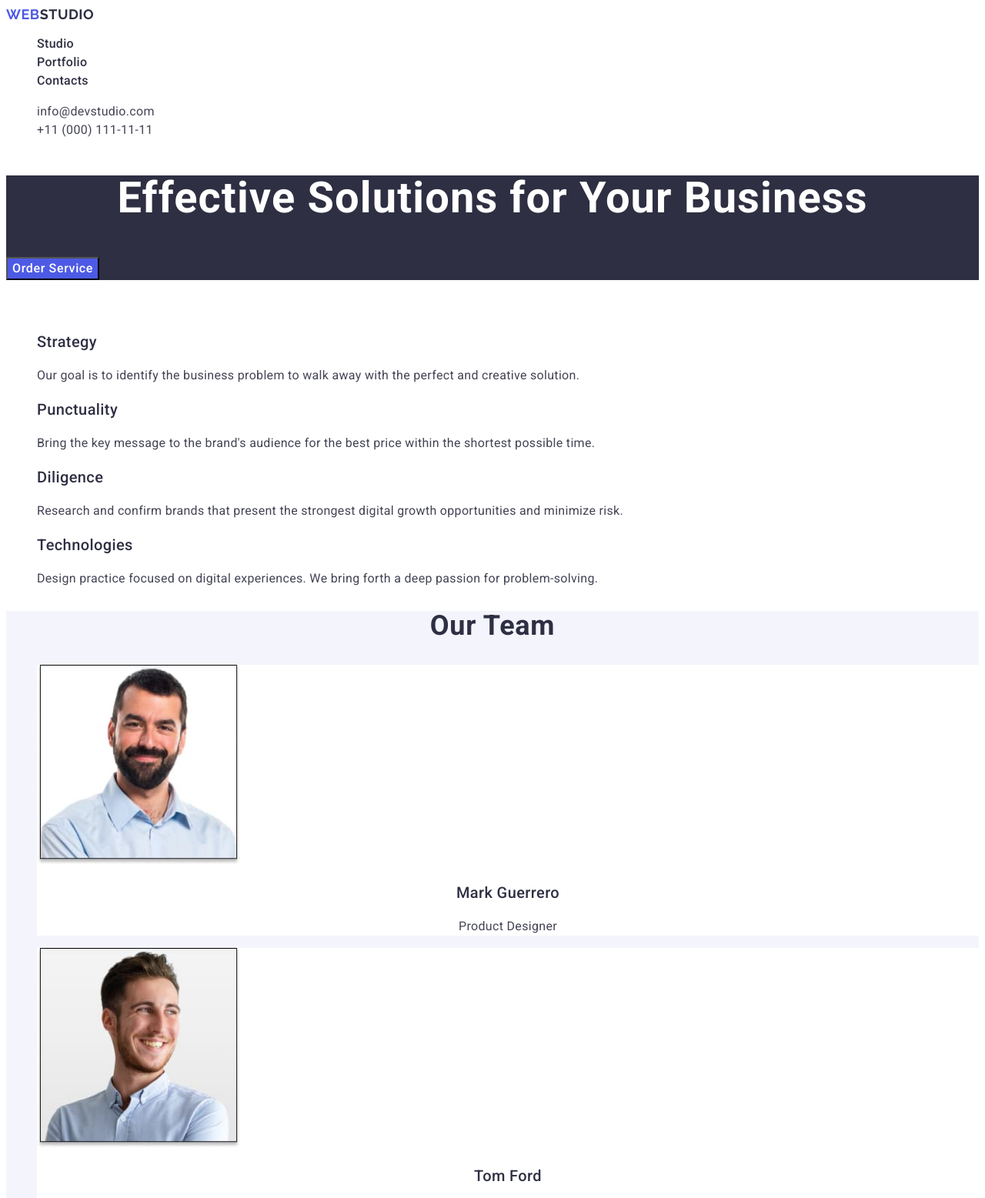
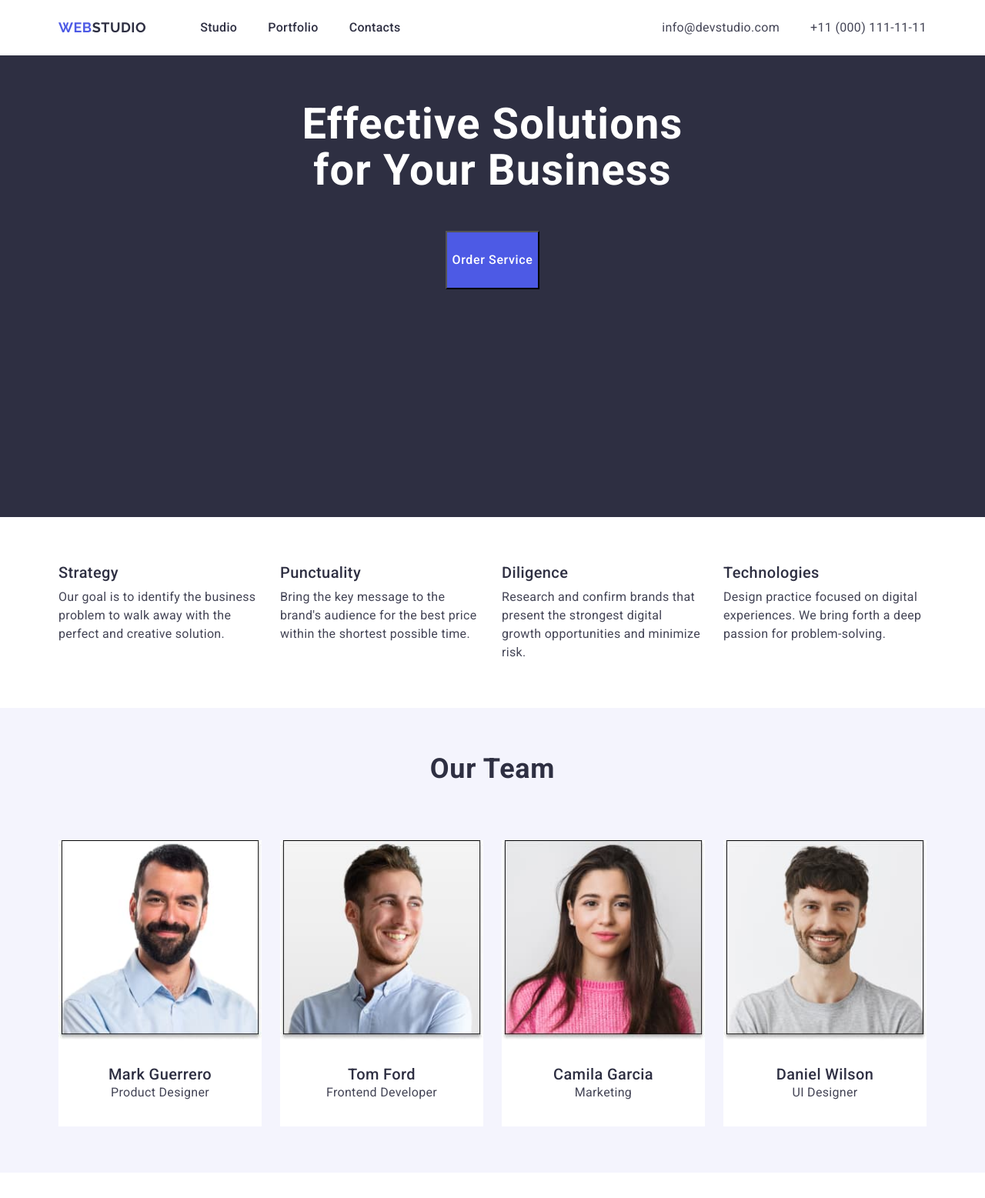
Before and after one commit to Yurii-Hnatenko/goit-markup-hw-03, a plain HTML site: page index.html in a window 1280 px wide. Shown: the top 1557 px of the page at 77% size. Drawn offline with nearby package versions, Linux system fonts and the light colour scheme.

Commit message:
html-css-v.1

```diff
--- a/css/styles.css
+++ b/css/styles.css
@@ -1,3 +1,26 @@
+/* ============== COMMON STYLES ============== */
+h1,
+h2,
+h3,
+h4,
+h5,
+h6,
+p {
+  margin-top: 0;
+  margin-bottom: 0;
+}
+
+ul,
+ol {
+  margin-top: 0;
+  margin-bottom: 0;
+  padding-left: 0;
+}
+
+img {
+    display: block;
+}
+
 /* Маркери списку */
 .list {
     list-style-type: none;
@@ -15,7 +38,60 @@ body {
     color: #434455;
     background-color: #FFFFFF;
 }
-/* HEADER */
+
+/* .accent-color { */
+    /* color: #fd9222; */
+/* } */
+
+.section-title {
+    font-size: 24px;
+    font-weight: 600;
+    line-height: 1.17;
+    letter-spacing: -0.03em;
+    text-align: center;
+    text-transform: uppercase;
+    color: #111111;
+}
+/* Приховуваний елемент */
+.visually-hidden {
+    position: absolute;
+    width: 1px;
+    height: 1px;
+    margin: -1px;
+    border: 0;
+    padding: 0;
+
+    white-space: nowrap;
+    clip-path: inset(100%);
+    clip: rect(0 0 0 0);
+    overflow: hidden;
+}
+
+.container {
+    width: 1158px;
+    margin-left: auto;
+    margin-right: auto;
+    padding-left: 15px;
+    padding-right: 15px;
+}
+
+.section {
+    padding-top: 60px;
+    padding-bottom: 60px;
+}
+/* ============== /COMMON STYLES ============== */
+
+/* ============== HEADER ============== */
+.page-navigation {
+    display: flex;
+    align-items: center;
+}
+
+.page-navigation-heder {
+    display: flex;
+    justify-content: space-between;
+    align-items: center;
+}
 .menu-link:hover,
 .menu-link:focus,
 .connect-link:hover,
@@ -34,17 +110,27 @@ body {
     line-height: 1.17; /* 116.667% */
     letter-spacing: 0.03em;
     text-transform: uppercase;
+    margin-right: 70px;
 }
 span {
     color: #2e2f42;
 }
 .menu-link {
-   font-size: 16px;
-   font-weight: 500;
-   line-height: 1.5; /* 150% */
-   letter-spacing: 0.02em;
-   color: #2E2F42;
+    display: block;
+    padding-top: 24px;
+    padding-bottom: 24px;
+    font-size: 16px;
+    font-weight: 500;
+    line-height: 1.5; /* 150% */
+    letter-spacing: 0.02em;
+    color: #2E2F42;
 }
+
+.menu {
+   display: flex;
+   column-gap: 40px;
+}
+
 .connect-link {
     color:  #434455;
     font-family: Roboto, sans-serif;
@@ -57,9 +143,14 @@ span {
 .connect {
     font-style: normal;
 }
-/* MOTTO */
+/* ============== /HEADER ============== */
+
+/* ============== MOTTO ============== */
 .size-section {
     background:  #2E2F42;
+    height: 600px;
+    /* padding-top: 188px; */
+    /* padding-bottom: 188px; */
 }
 .main-title {
     color:  #ffffff;
@@ -68,17 +159,30 @@ span {
     font-weight: 700;
     line-height: 1.07; /* 107.143% */
     letter-spacing: 0.02em;
+    width: 496px;
+    margin-left: auto;
+    margin-right: auto;
+    padding-bottom: 48px;
 }
 .button-connect {
     background:  #4D5AE5;
     font-family: "Roboto", sans-serif;
     letter-spacing: 0.04em;
-    color: #ffffff
+    color: #ffffff;
+    margin-left: auto;
+    margin-right: auto;
+
 }
+/* ============== /MOTTO ============== */
 
-/* BENEFITS */
-.hidden-title {
-    opacity: 0;
+/* ============== BENEFITS ============== */
+.page-content {
+    display: flex;
+    flex-wrap: wrap;
+    column-gap: 24px;
+}
+.container-benefits {
+    width: calc(( 100% - 72px ) / 4);
 }
 .benefits-title {
     color:  #2E2F42;
@@ -86,6 +190,8 @@ span {
     font-weight: 500;
     line-height: 1.2; /* 120% */
     letter-spacing: 0.02em;
+    margin-bottom: 8px;
+
 }
 .benefits-content {
     color:  #434455;
@@ -93,10 +199,22 @@ span {
     font-weight: 400;
     line-height: 1.5; /* 150% */
     letter-spacing: 0.02em;
+
 }
-/*  Our Team */
+/* ============== /BENEFITS ============== */
+
+/*  ============== Our Team ============== */
+.list-container-team {
+    display: flex;
+    flex-wrap: wrap;
+    column-gap: 24px;
+}
 .section-team {
     background-color: #F4F4FD;
+
+}
+.photo-team {
+    margin-bottom: 32px;
 }
 .title-section-team {
     color:  #2E2F42;
@@ -106,6 +224,7 @@ span {
     line-height: 1.11; /* 111.111% */
     letter-spacing: 0.02em;
     text-transform: capitalize;
+    margin-bottom: 72px;
 }
 .photo-title {
     color:  #2E2F42;
@@ -122,11 +241,26 @@ span {
     font-weight: 400;
     line-height: 1.5; /* 150% */
     letter-spacing: 0.02em;
+    margin-bottom: 32px;
 }
 .list-team {
     background-color: #FFFFFF;
+    width: calc(( 100% - 72px ) / 4);
 }
+/*  ============== /Our Team ============== */
+
 /* Portfolio */
+.list-photo {
+    width: calc(( 100% - 48px ) / 3);
+}
+.container-photo {
+    display: flex;
+    flex-wrap: wrap;
+    column-gap: 24px;
+}
+.photo-portfolio {
+    margin-bottom: 32px;
+}
 .title-section-portfolio {
     color:  #2E2F42;
     text-align: center;
@@ -135,6 +269,7 @@ span {
     line-height: 1.11; /* 111.111% */
     letter-spacing: 0.02em;
     text-transform: capitalize;
+    margin-bottom: 72px;
 }
 .title-portfolio {
     color:  #2E2F42;
@@ -149,6 +284,7 @@ span {
     font-weight: 400;
     line-height: 1.5; /* 150% */
     letter-spacing: 0.02em;
+    margin-bottom: 32px;
 }
 /* Contacts */
 .page-footer {
@@ -170,6 +306,9 @@ span {
     font-weight: 400;
     line-height: 1.5; /* 150% */
     letter-spacing: 0.02em;
+    width: 264px;
+    margin-top: 17px;
+
 }
 .logo-span {
     color: #f4f4fd;
--- a/index.html
+++ b/index.html
@@ -7,12 +7,14 @@
       <link rel="preconnect" href="https://fonts.googleapis.com">
       <link rel="preconnect" href="https://fonts.gstatic.com" crossorigin>
       <link href="https://fonts.googleapis.com/css2?family=Raleway:wght@700&family=Roboto:wght@400;500;700&display=swap" rel="stylesheet">
+      <link rel="stylesheet" href="https://cdnjs.cloudflare.com/ajax/libs/modern-normalize/2.0.0/modern-normalize.min.css" integrity="sha512-4xo8blKMVCiXpTaLzQSLSw3KFOVPWhm/TRtuPVc4WG6kUgjH6J03IBuG7JZPkcWMxJ5huwaBpOpnwYElP/m6wg==" crossorigin="anonymous" referrerpolicy="no-referrer" />
       <link rel="stylesheet" href="./css/styles.css">
   </head>
   <body>
     <!-- HEADER -->
      <header class="page-heder">
-        <nav class="page-navigation">
+      <div class="container page-navigation-heder">
+        <nav class="page-navigation ">
             <a class="logo link" href="./index.html">Web<span>Studio</span></a>
             <ul class="menu list">
               <li class="menu-item">
@@ -26,7 +28,7 @@
               </li>
             </ul>
          </nav>
-         <address class="connect">
+         <address class="connect ">
             <ul class="menu list">
               <li class="menu-item">
                 <a class="connect-link link" href="mailto:info@devstudio.com">info@devstudio.com</a>
@@ -36,54 +38,61 @@
               </li>
             </ul>
          </address>
+        <!-- </nav> -->
+        </div>
      </header>
 
       <main>
     <!-- MOTTO -->
-        <section class="size-section">
+        <section class="size-section section">
+          <div class="container">
             <h1 class="main-title link">
               Effective Solutions
               for Your Business
             </h1>
             <button class="button-connect menu-link" type="button">Order Service</button>
-
+          </div>
         </section>
 
         <!-- BENEFITS -->
-        <section id="benefits">
-            <h2 class="hidden-title">Our benefits</h2>
+        <section  class="section" id="benefits">
+          <div class="container ">
+            <h2 class="hidden-title visually-hidden">Our benefits</h2>
           <ul class="page-content list">
-              <li>
+            <li class="page-container container-benefits">
               <h3 class="benefits-title">Strategy</h3>
               <p class="benefits-content">
                 Our goal is to identify the business
                 problem to walk away with the perfect and creative solution.
                 </p>
             </li>
-              <li>
+            <li class="page-container container-benefits">
               <h3 class="benefits-title">Punctuality</h3>
               <p class="benefits-content">
                 Bring the key message to the brand's audience for the best price within the shortest possible time.
               </p>
            </li>
-             <li>
+           <li class="page-container container-benefits">
               <h3 class="benefits-title">Diligence</h3>
               <p class="benefits-content">
                 Research and confirm brands that present the strongest digital growth opportunities and minimize risk.
               </p>
             </li>
-              <li>
+            <li class="page-container container-benefits">
               <h3 class="benefits-title">Technologies</h3>
               <p class="benefits-content">
                 Design practice focused on digital experiences. We bring forth a deep passion for problem-solving.
               </p>
             </li>
           </ul>
+          </div>
+
       </section>
       <!-- Our Team -->
-        <section class="section-team">
+      <section class="section-team section">
+        <div class="container">
           <h2 class="title-section-team">Our Team</h2>
-          <ul class="list">
+        <ul class="list list-container-team">
           <li class="list-team list">
             <img class="photo-team"
               src="./images/our-team/mark-guerrero.jpg"
@@ -124,12 +133,15 @@
             <h3 class="photo-title">Daniel Wilson</h3>
             <p class="photo-content">UI Designer</p>
           </li>
-          </ul>
-      </section >
+        </div>
+
+        </section>
+
       <!-- Portfolio -->
-        <section>
+        <section class="section">
+          <div class="container">
             <h2 class="title-section-portfolio">Our Portfolio</h2>
-            <ul class="list">
+            <ul class="list container-photo">
               <li class="list-photo">
                 <img class="photo-portfolio"
                   src="./images/portfolio/banking-app.jpg"
@@ -191,13 +203,18 @@
                 <p class="content-portfolio">Marketing</p>
               </li>
             </ul>
+          </div>
+
         </section>
       </main>
       <!-- Contacts -->
-      <footer class="page-footer">
-        <!-- <h2>WebStudio</h2> -->
+      <footer class="page-footer section">
+        <div class="container">
           <a class="logo-footer link" href="./index.html">Web<span class="logo-span">Studio</span></a>
         <p class="content-footer">Increase the flow of customers and sales for your business with digital marketing & growth solutions.</p>
+        </div>
+
+
       </footer>
   </body>
 </html>
```
Lines whose indentation alone changed are shown as unchanged.
